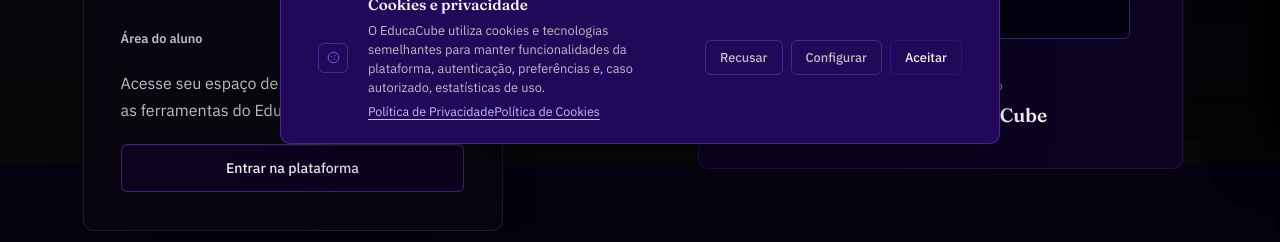
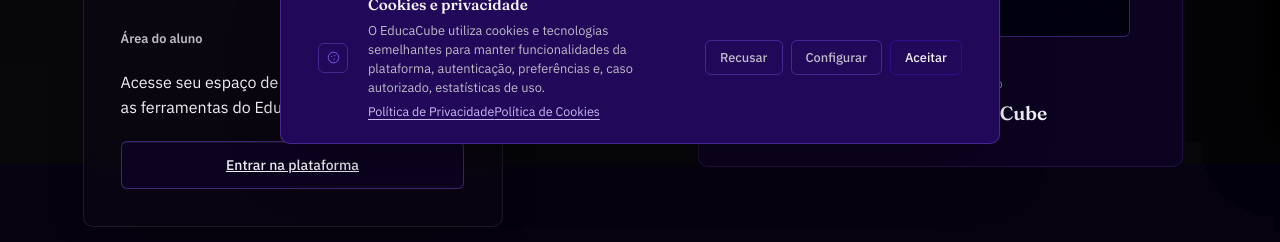
Before and after one commit to artheusxt55-crypto/TCC-Uninta-Neurociencie, a React (Vite) app: page / in a window 1280 px wide. Shown: the part 636-878 px from the top of the page. Built offline with nearby package versions, Linux system fonts and the light colour scheme; no server answers.

Commit message:
Update App.tsx

```diff
--- a/src/App.tsx
+++ b/src/App.tsx
@@ -383,18 +383,38 @@
      * MÓDULOS
      * ===================================================== */
 
+    const lastTriggerRef =
+        useRef<HTMLElement | null>(null);
+
     const openModule = (
         name: Exclude<
             ModuleName,
             null
         >
     ) => {
+        lastTriggerRef.current =
+            document.activeElement as HTMLElement | null;
+
         setActiveModule(name);
     };
 
     const closeModule = () => {
         setActiveModule(null);
+
+        lastTriggerRef.current?.focus();
     };
+
+    useEffect(() => {
+        if (!activeModule) {
+            return;
+        }
+
+        const panel = document.querySelector<HTMLElement>(
+            ".tool-panel.active"
+        );
+
+        panel?.querySelector<HTMLElement>(".close-tool")?.focus();
+    }, [activeModule]);
 
     /* =====================================================
      * SISTEMA DE VÍDEOS
@@ -1147,18 +1167,7 @@
                                     Área do aluno
                                 </p>
 
-                                <p
-                                    style={{
-                                        margin:
-                                            "0 0 20px",
-
-                                        lineHeight:
-                                            1.7,
-
-                                        opacity:
-                                            0.78,
-                                    }}
-                                >
+                                <p className="access-card__desc">
                                     Acesse seu espaço de trabalho,
                                     seus estudos e as ferramentas
                                     do EducaCube.
@@ -1166,23 +1175,7 @@
 
                                 <a
                                     href="/login"
-                                    className="btn-primary"
-                                    style={{
-                                        display:
-                                            "flex",
-
-                                        width:
-                                            "100%",
-
-                                        justifyContent:
-                                            "center",
-
-                                        alignItems:
-                                            "center",
-
-                                        textDecoration:
-                                            "none",
-                                    }}
+                                    className="btn-primary access-card__cta"
                                 >
                                     Entrar na plataforma
                                 </a>
@@ -1386,6 +1379,10 @@
                         ? "active"
                         : ""
                 }`}
+                role="dialog"
+                aria-modal="true"
+                aria-labelledby="module-diagnostico-title"
+                aria-hidden={activeModule !== "diagnostico"}
             >
 
                 <div className="tool-header">
@@ -1396,7 +1393,7 @@
                             Módulo 01
                         </p>
 
-                        <h3>
+                        <h3 id="module-diagnostico-title">
                             Diagnóstico da Aprendizagem
                         </h3>
 
@@ -1551,6 +1548,10 @@
                         ? "active"
                         : ""
                 }`}
+                role="dialog"
+                aria-modal="true"
+                aria-labelledby="module-bncc-title"
+                aria-hidden={activeModule !== "bncc"}
             >
 
                 <div className="tool-header">
@@ -1561,7 +1562,7 @@
                             Módulo 02
                         </p>
 
-                        <h3>
+                        <h3 id="module-bncc-title">
                             Consulta Curricular
                         </h3>
 
@@ -1675,6 +1676,10 @@
                         ? "active"
                         : ""
                 }`}
+                role="dialog"
+                aria-modal="true"
+                aria-labelledby="module-planejamento-title"
+                aria-hidden={activeModule !== "planejamento"}
             >
 
                 <div className="tool-header">
@@ -1685,7 +1690,7 @@
                             Módulo 03
                         </p>
 
-                        <h3>
+                        <h3 id="module-planejamento-title">
                             Planejamento Pedagógico
                         </h3>
 
@@ -1820,6 +1825,10 @@
                         ? "active"
                         : ""
                 }`}
+                role="dialog"
+                aria-modal="true"
+                aria-labelledby="module-intervencao-title"
+                aria-hidden={activeModule !== "intervencao"}
             >
 
                 <div className="tool-header">
@@ -1830,7 +1839,7 @@
                             Módulo 04
                         </p>
 
-                        <h3>
+                        <h3 id="module-intervencao-title">
                             Intervenção Pedagógica
                         </h3>
 
```
